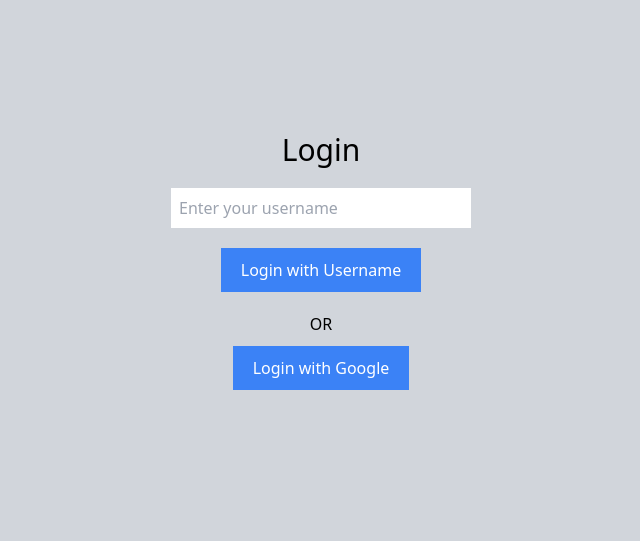
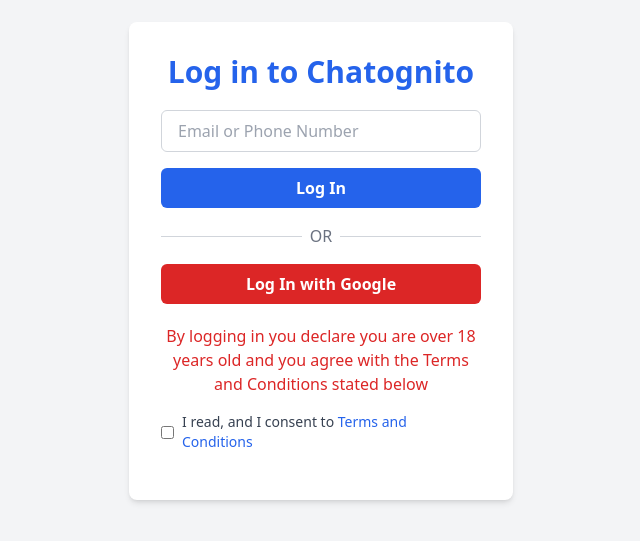
Before and after one commit to DanielPincu/Messenger-App, a Vue app: page / in a window 1280 px wide. Shown: the part 139-680 px from the top of the page, without its empty margins (319-959 px from the left). Built offline with nearby package versions, Linux system fonts and the light colour scheme.

Commit message:
Login page, a little more fancy

```diff
--- a/src/components/Login.vue
+++ b/src/components/Login.vue
@@ -1,10 +1,89 @@
 <template>
-  <div class="login-container">
-    <h1 class="pb-5 text-3xl">Login</h1>
-    <input v-model="username" placeholder="Enter your username" />
-    <button class="bg-blue-500" @click="loginWithUsername">Login with Username</button>
-    <h2 class="pt-5">OR</h2>
-    <button class="bg-blue-500" @click="loginWithGoogle">Login with Google</button>
+  <div class="flex flex-col w-full items-center justify-center min-h-screen bg-gray-100">
+    <div class="bg-white p-8 rounded-lg shadow-md w-96">
+      <h1 class="pb-5 text-3xl text-center text-blue-600 font-bold">Log in to Chatognito</h1>
+      <input
+        v-model="username"
+        placeholder="Email or Phone Number"
+        class="w-full px-4 py-2 mb-4 border border-gray-300 rounded-md focus:outline-none focus:ring-2 focus:ring-blue-500"
+      />
+
+      <button
+        class="w-full bg-blue-600 text-white py-2 rounded-md font-semibold hover:bg-blue-700"
+        @click="loginWithUsername"
+      >
+        Log In
+      </button>
+      <div v-if="errorMessage" class="mt-4 text-red-600 text-sm">
+        {{ errorMessage }}
+      </div>
+      <div class="flex items-center justify-between my-4">
+        <hr class="w-full border-gray-300" />
+        <span class="px-2 text-gray-500">OR</span>
+        <hr class="w-full border-gray-300" />
+      </div>
+      <button
+        class="w-full bg-red-600 text-white py-2 rounded-md font-semibold hover:bg-red-700"
+        @click="loginWithGoogle"
+      >
+        Log In with Google
+      </button>
+      <div class="text-center mt-5">
+        <p class="text-red-600">By logging in you declare you are over 18 years old and you agree with the Terms and Conditions stated below</p>
+      </div>
+      <div class="flex items-center my-4">
+        <input
+          type="checkbox"
+          id="terms"
+          v-model="acceptedTerms"
+          class="mr-2"
+        />
+        <label for="terms" class="text-sm text-gray-700">
+          I read, and I consent to
+          <a href="#" class="text-blue-600 hover:underline" @click.prevent="showTerms = true">Terms and Conditions</a>
+        </label>
+      </div>
+    </div>
+
+    <!-- Terms and Conditions Modal -->
+    <div v-if="showTerms" class="fixed inset-0 flex items-center justify-center bg-black bg-opacity-50">
+      <div class="bg-white p-8 rounded-lg shadow-lg w-11/12 max-w-3xl max-h-full overflow-y-auto">
+        <h1 class="text-2xl font-bold mb-4">Anonymous Chat Platform Terms and Conditions</h1>
+        <h2 class="text-xl font-semibold mt-4">1. Acceptance of Terms</h2>
+        <p>By participating in this anonymous user chat platform, you agree to abide by and accept these terms and conditions.</p>
+
+        <h2 class="text-xl font-semibold mt-4">2. User Eligibility</h2>
+        <p>Users must be at least 18 years old. If you are not 18 years old, you must obtain legal consent from a parent or guardian to use this platform. The website is not able to verify any information provided by the user.</p>
+
+        <h2 class="text-xl font-semibold mt-4">3. Anonymous Nature</h2>
+        <p>Users acknowledge and understand that the chat is entirely anonymous. Any information shared is done voluntarily, and users are solely responsible for the content they disclose.</p>
+
+        <h2 class="text-xl font-semibold mt-4">4. Prohibited Content</h2>
+        <p>Users agree not to share unlawful, harmful, threatening, abusive, defamatory, obscene, or objectionable content. The platform does not engage in moderation, and users are responsible for their interactions.</p>
+
+        <h2 class="text-xl font-semibold mt-4">5. Privacy and Data Handling</h2>
+        <p>The platform does not collect any information from users. Users can chat without concerns about their data being stored or used. There is no way of retrieving the content of any given conversation or any other information whatsoever. The information is not stored in the website's server and the conversations are end-to-end encrypted.</p>
+
+        <h2 class="text-xl font-semibold mt-4">6. No Moderation</h2>
+        <p>There is no content moderation on this platform. Users should exercise caution, and if they feel unsafe, they are encouraged to disconnect immediately, as the platform does not intervene in user interactions.</p>
+
+        <h2 class="text-xl font-semibold mt-4">7. Security</h2>
+        <p>Users are responsible for their own privacy and security during chats. As there is no login information, sharing personal or sensitive information is at the user's own risk.</p>
+
+        <h2 class="text-xl font-semibold mt-4">8. No Warranty</h2>
+        <p>The platform provides the service "as is" without any warranty. Users utilize the platform at their own risk, and the platform is not liable for any interruptions or errors.</p>
+
+        <h2 class="text-xl font-semibold mt-4">9. Termination of Connection</h2>
+        <p>While the platform does not possess the capability to terminate connections or suspend participation in the chat, users are encouraged to be aware that such actions, if necessary, cannot be initiated by the platform itself.</p>
+
+        <h2 class="text-xl font-semibold mt-4">10. Updates to Terms</h2>
+        <p>The platform may update these terms periodically. Users will be informed of significant changes, and continued participation constitutes acceptance of the updated terms.</p>
+
+        <div class="text-center mt-6">
+          <button @click="acceptTermsAndClose" class="bg-blue-600 text-white py-2 px-4 rounded-md font-semibold hover:bg-blue-700">I read, and I consent</button>
+        </div>
+      </div>
+    </div>
   </div>
 </template>
 
@@ -15,11 +94,25 @@
 import { db } from '../firebase';
 
 const username = ref('');
+const acceptedTerms = ref(false);
+const showTerms = ref(false);
+const errorMessage = ref('');
 const emit = defineEmits(['login']);  // Define an event emitter for login
 
 // Handle the username-based login process
 const loginWithUsername = async () => {
-  if (username.value.trim()) {
+  errorMessage.value = ''; // Reset error message
+
+  if (!username.value.trim()) {
+    errorMessage.value = 'Username cannot be empty.';
+    return;
+  }
+
+  if (!acceptedTerms.value) {
+    errorMessage.value = 'You must accept the Terms and Conditions to log in.';
+    return;
+  }
+
   try {
     // Sanitize username to remove spaces and ensure it's a valid Firestore ID
     const sanitizedUsername = username.value.replace(/\s+/g, '_');
@@ -45,18 +138,20 @@
       // Emit the login event with the final username
       emit('login', { uid: finalUsername, displayName: finalUsername });
     } else {
-        console.error('Username already exists. Please choose another one.');
+      errorMessage.value = 'Username already exists. Please choose another one.';
     }
   } catch (error) {
-      console.error('Error during username login:', error.message);
-    }
-  } else {
-    console.warn('Login failed: Username cannot be empty.');
+    errorMessage.value = 'Error during login: ' + error.message;
   }
 };
 
 // Handle Google login process
 const loginWithGoogle = async () => {
+  if (!acceptedTerms.value) {
+    errorMessage.value = 'You must accept the Terms and Conditions to log in.';
+    return;
+  }
+
   try {
     const auth = getAuth();
     const provider = new GoogleAuthProvider();
@@ -85,31 +180,13 @@
     // Emit the login event with the sanitized displayName
     emit('login', { uid: sanitizedDisplayName, displayName: sanitizedDisplayName });
   } catch (error) {
-    console.error('Error during Google login:', error.message);
+    errorMessage.value = 'Error during Google login: ' + error.message;
   }
 };
+
+// Handle acceptance of terms and conditions
+const acceptTermsAndClose = () => {
+  acceptedTerms.value = true;  // Check the checkbox
+  showTerms.value = false;  // Close the modal
+};
 </script>
-
-<style scoped>
-.login-container {
-  max-width: 300px;
-  margin: 50px auto;
-  text-align: center;
-}
-
-input {
-  width: 100%;
-  padding: 8px;
-  margin-bottom: 10px;
-}
-
-button {
-  padding: 10px 20px;
-  color: white;
-  border: none;
-  cursor: pointer;
-  margin-top: 10px;
-}
-
-
-</style>
--- /dev/null
+++ b/tos.html
@@ -0,0 +1,90 @@
+<!DOCTYPE html>
+<html lang="en">
+<head>
+    <meta charset="UTF-8">
+    <meta name="viewport" content="width=device-width, initial-scale=1.0">
+    <title>Anonymous Chat Terms and Conditions</title>
+    <style>
+        body {
+            font-family: 'Segoe UI', Tahoma, Geneva, Verdana, sans-serif;
+            margin: 40px;
+            color: #333;
+            line-height: 1.5;
+        }
+
+        h1 {
+            color: #3498db;
+            text-align: center;
+
+        }
+
+        h2 {
+            color: #3498db;
+            margin-top: 20px;
+        }
+
+        p {
+            color: #555;
+            padding-bottom: 2%;
+            font-weight: bolder;
+        }
+
+        ul {
+            list-style-type: disc;
+            color: #777;
+            margin-left: 10px;
+        }
+
+        ol {
+            list-style-type: decimal;
+            color: #777;
+            margin-left: 20px;
+        }
+
+        #footer {
+            margin-top: 30px;
+            color: #888;
+            font-size: 14px;
+        }
+    </style>
+</head>
+<body>
+
+    <h1>Anonymous Chat Platform Terms and Conditions</h1>
+
+    <h2>1. Acceptance of Terms</h2>
+    <p>By participating in this anonymous user chat platform, you agree to abide by and accept these terms and conditions.</p>
+
+    <h2>2. User Eligibility</h2>
+    <p>Users must be at least 18 years old. If you are not 18 years old, you must obtain legal consent from a parent or guardian to use this platform. The website is not able to verify any information provided by the user. </p>
+
+    <h2>3. Anonymous Nature</h2>
+    <p>Users acknowledge and understand that the chat is entirely anonymous. Any information shared is done voluntarily, and users are solely responsible for the content they disclose.</p>
+
+    <h2>4. Prohibited Content</h2>
+    <p>Users agree not to share unlawful, harmful, threatening, abusive, defamatory, obscene, or objectionable content. The platform does not engage in moderation, and users are responsible for their interactions.</p>
+
+    <h2>5. Privacy and Data Handling</h2>
+    <p>The platform does not collect any information from users. Users can chat without concerns about their data being stored or used. There is no way of retrieving the content of any given conversation or any other information whatsoever. The information is not stored in the website's server and the conversations are end-to-end encrypted. </p>
+
+    <h2>6. No Moderation</h2>
+    <p>There is no content moderation on this platform. Users should exercise caution, and if they feel unsafe, they are encouraged to disconnect immediately, as the platform does not intervene in user interactions.   </p>
+
+    <h2>7. Security</h2>
+    <p>Users are responsible for their own privacy and security during chats. As there is no login information, sharing personal or sensitive information is at the user's own risk.</p>
+
+    <h2>8. No Warranty</h2>
+    <p>The platform provides the service "as is" without any warranty. Users utilize the platform at their own risk, and the platform is not liable for any interruptions or errors.</p>
+
+    <h2>9. Termination of Connection</h2>
+    <p>While the platform does not possess the capability to terminate connections or suspend participation in the chat, users are encouraged to be aware that such actions, if necessary, cannot be initiated by the platform itself.</p>
+
+    <h2>10. Updates to Terms</h2>
+    <p>The platform may update these terms periodically. Users will be informed of significant changes, and continued participation constitutes acceptance of the updated terms.</p>
+
+    <div id="footer">
+        <p> 2024 Chatognito©  All rights reserved.</p>
+    </div>
+
+</body>
+</html>
```
Also changed, not shown: src/assets/logo.png (added). Lines whose indentation alone changed are shown as unchanged.
